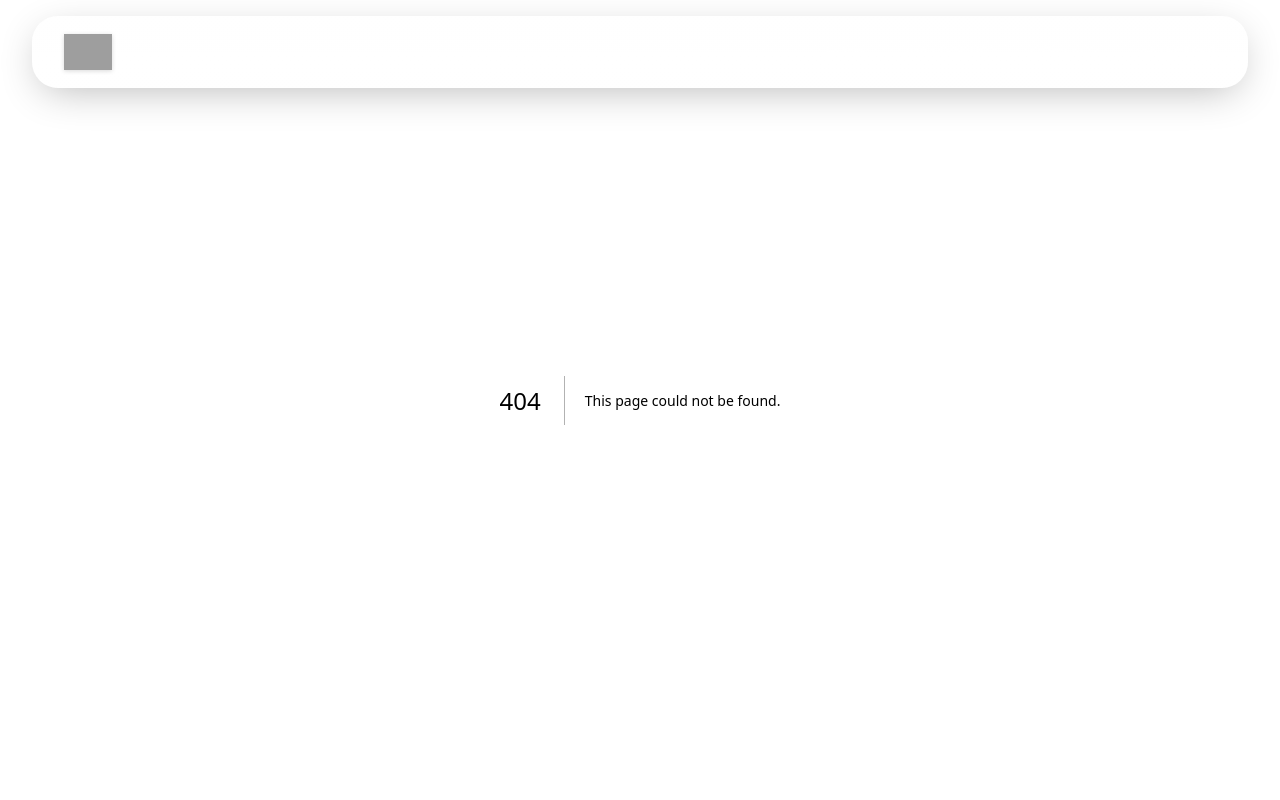
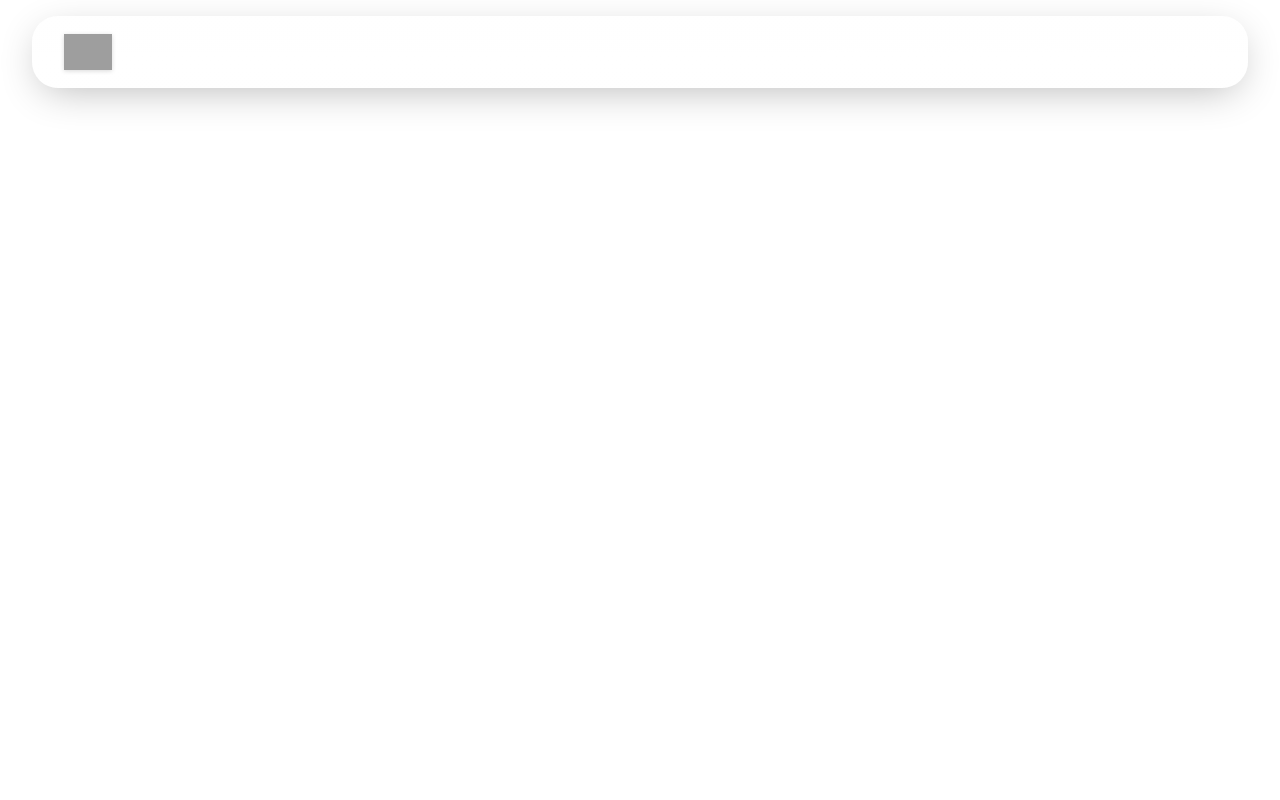
Before and after one commit to SonnyBlackVito/ubello, a Next.js app: page /privacy-policy in a window 1280 px wide. Before the commit this address had no page. Shown: the top 800 px of the page. Built offline with nearby package versions, Linux system fonts and the light colour scheme; grey boxes are pictures that could not be loaded.

Commit message:
first commit

```diff
--- a/app/components/Footer.tsx
+++ b/app/components/Footer.tsx
@@ -36,7 +36,7 @@ export default function Footer() {
             </a>
 
             <a
-              href="#contact"
+              href="/privacy-policy"
               className="text-white hover:text-white transition-colors text-sm font-medium">
               Privacy Policy
             </a>
--- /dev/null
+++ b/app/privacy-policy/page.tsx
@@ -0,0 +1,14 @@
+import React from "react";
+
+const PrivacyPolicyPage = () => {
+  return (
+    <div className="h-screen w-full bg-black">
+      {/* <h1 className="text-white text-3xl flex justify-center items-center h-full">
+        Privacy Policy Page
+      </h1> */}
+      <iframe src="/UbelloPrivacyPolicy.pdf" className="w-full h-full" />
+    </div>
+  );
+};
+
+export default PrivacyPolicyPage;
```
Also changed, not shown: 1 other file (tests, documents, lock files or other folders).
